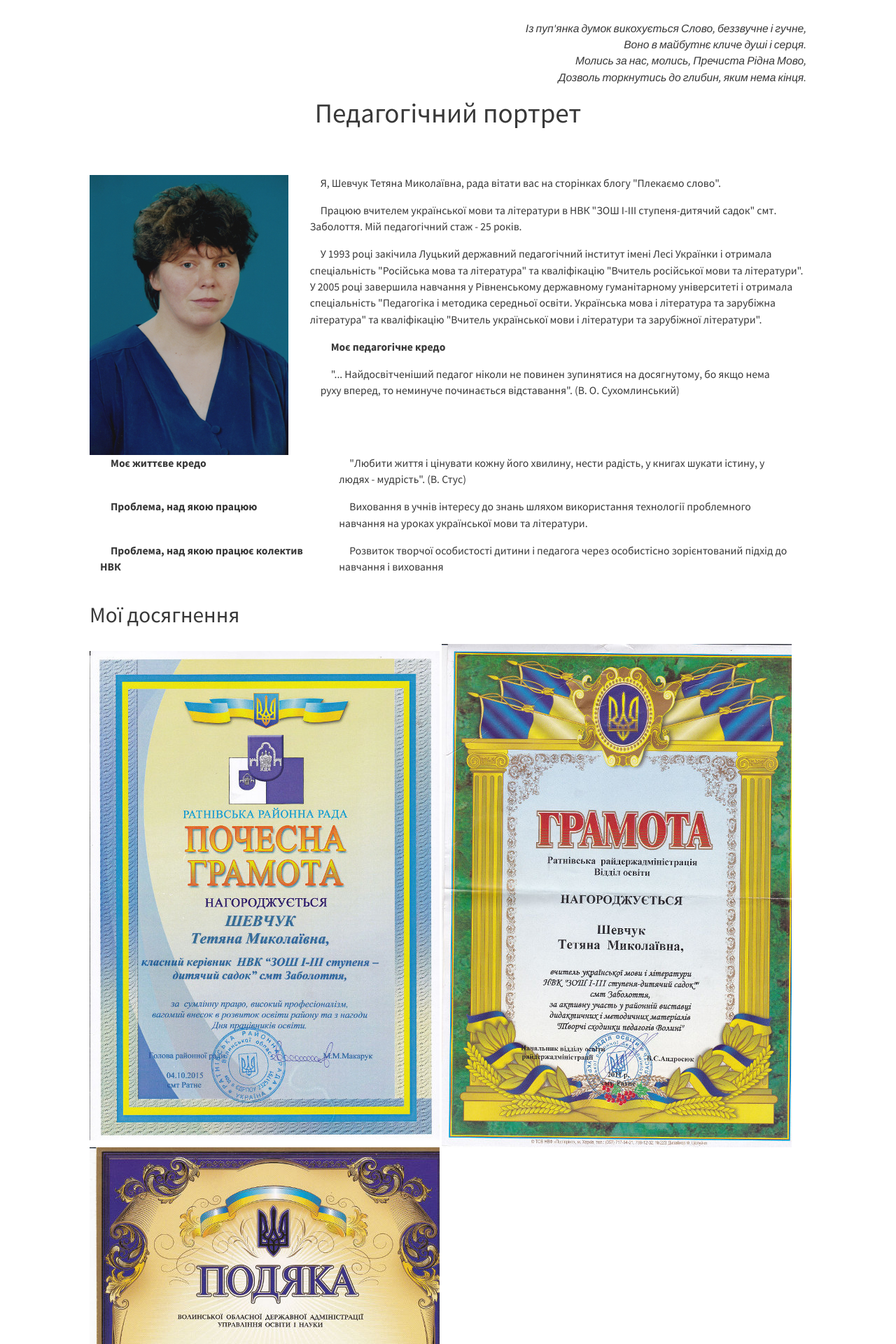
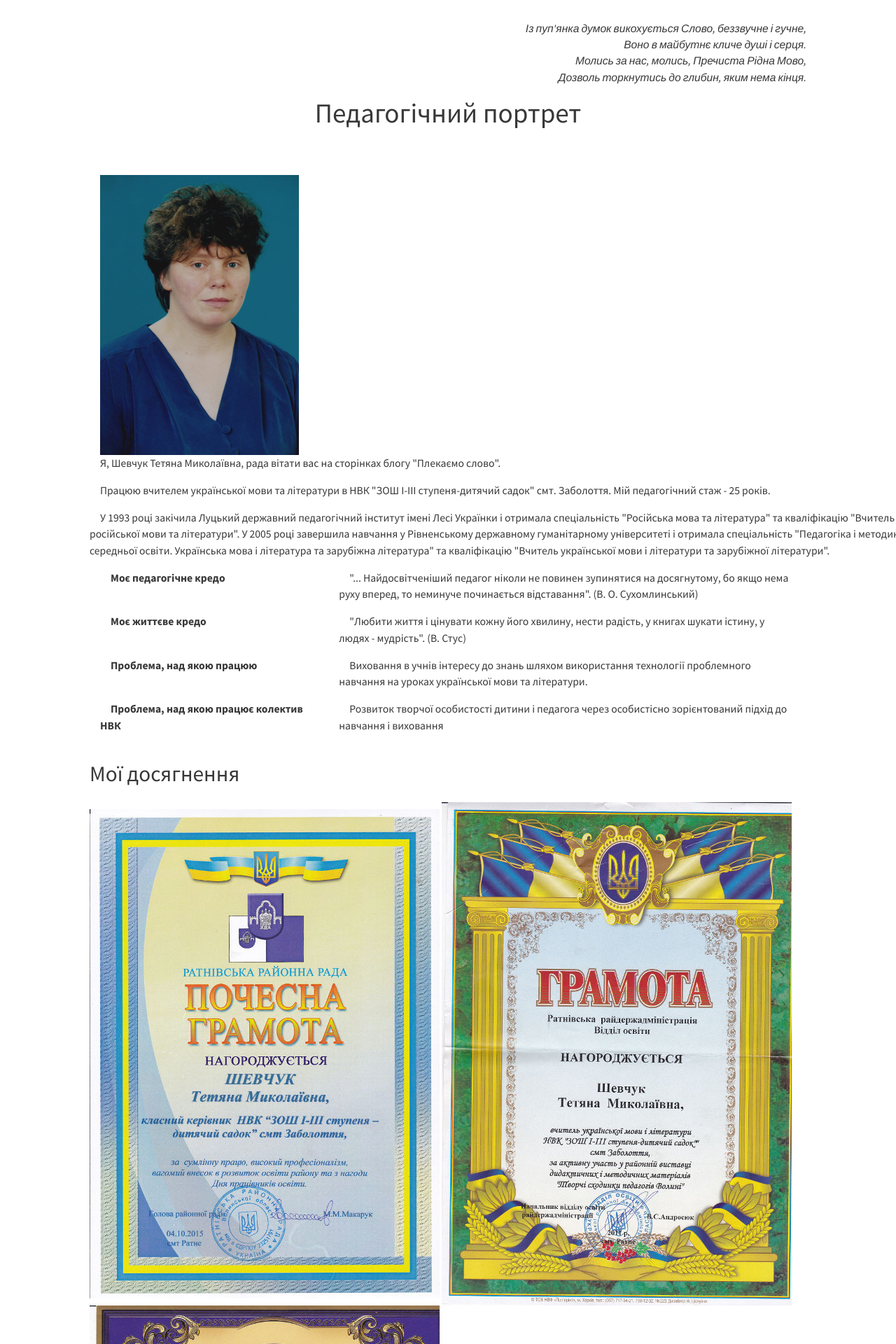
Before and after one commit to tetyanashevchuk/tetyanashevchuk.github.io, a Jekyll site: the page built from pedagogic_portrait/index.html, in a window 1280 px wide. Shown: the part 470-2390 px from the top of the page at 70% size. Built offline with Jekyll 4.4.1, drawn with Linux system fonts in a browser that asks for light colours; nearby versions of some CDN libraries.

Commit message:
pedagogic portrait layout

```diff
--- a/pedagogic_portrait/index.html
+++ b/pedagogic_portrait/index.html
@@ -24,8 +24,11 @@
     <h1 class="post-link">Педагогічний портрет</h1>
   </header>
 
-<div>
-  <img src="/images/main_page/portrait.jpg" align="left" />
+<div class="container">
+  <div class="row">
+     <div class="col-md-12">
+       <img src="/images/main_page/portrait.jpg" style="float:left;" />
+     </div>
     <p>
       Я, Шевчук Тетяна Миколаївна, рада вітати вас на сторінках блогу "Плекаємо слово".
     </p>
@@ -36,6 +39,8 @@
       У 1993 році закічила Луцький державний педагогічний інститут імені Лесі Українки і отримала спеціальність "Російська мова та література" та кваліфікацію "Вчитель російської мови та літератури". У 2005 році завершила навчання у Рівненському державному
       гуманітарному університеті і отримала спеціальність "Педагогіка і методика середньої освіти. Українська мова і література та зарубіжна література" та кваліфікацію "Вчитель української мови і літератури та зарубіжної літератури".
     </p>
+
+  </div>
 </div>
 
 <div class="container-fluid">
```
Lines whose indentation alone changed are shown as unchanged.
